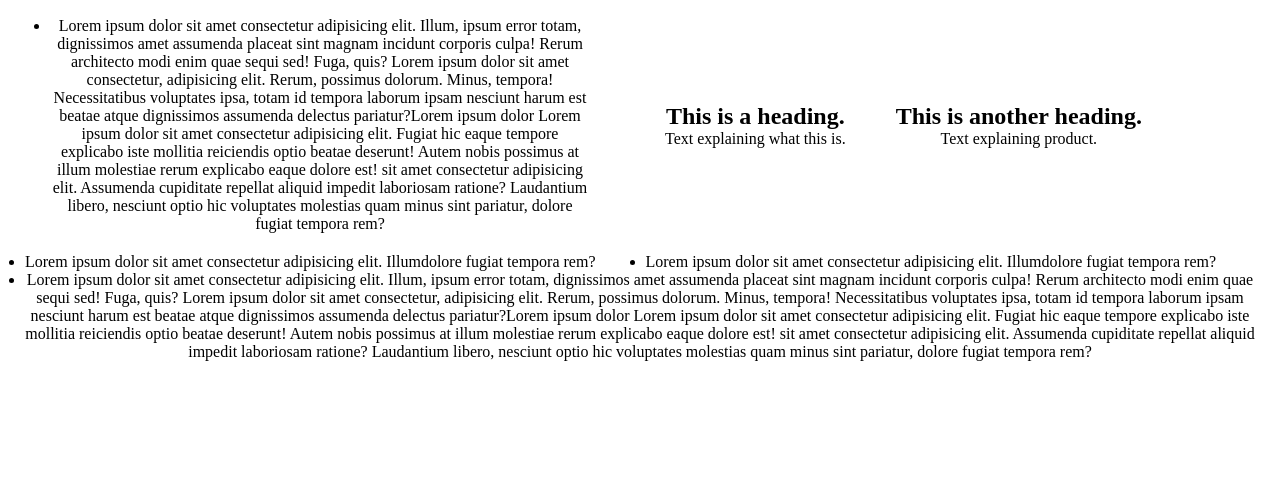
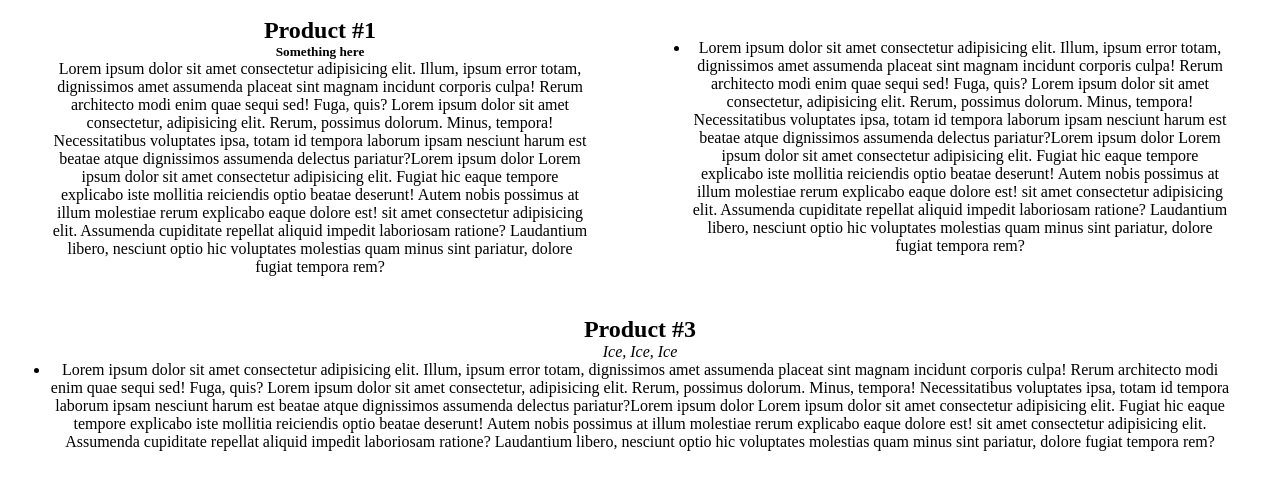
Before and after one commit to oscarmc17/center-div, a plain HTML site: page index.html in a window 1280 px wide. Shown: the part 40-530 px from the top of the page. Drawn offline with Linux system fonts and the light colour scheme.

```diff
--- a/index.html
+++ b/index.html
@@ -11,6 +11,15 @@
     <h1>Hello There</h1>
 
     <div class="outer">
+
+        <div class="middle">
+            <div class="inner" style="padding: 0px 50px;">
+                <h2>Product #1</h2>
+                <h5>Something here</h5>
+                <p>Lorem ipsum dolor sit amet consectetur adipisicing elit. Illum, ipsum error totam, dignissimos amet assumenda placeat sint magnam incidunt corporis culpa! Rerum architecto modi enim quae sequi sed! Fuga, quis? Lorem ipsum dolor sit amet consectetur, adipisicing elit. Rerum, possimus dolorum. Minus, tempora! Necessitatibus voluptates ipsa, totam id tempora laborum ipsam nesciunt harum est beatae atque dignissimos assumenda delectus pariatur?Lorem ipsum dolor Lorem ipsum dolor sit amet consectetur adipisicing elit. Fugiat hic eaque tempore explicabo iste mollitia reiciendis optio beatae deserunt! Autem nobis possimus at illum molestiae rerum explicabo eaque dolore est! sit amet consectetur adipisicing elit. Assumenda cupiditate repellat aliquid impedit laboriosam ratione? Laudantium libero, nesciunt optio hic voluptates molestias quam minus sint pariatur, dolore fugiat tempora rem?</p>
+            </div>
+        </div>
+
         <div class="middle">
             <div class="inner" style="padding: 0px 50px;">
                 <ul>
@@ -19,33 +28,17 @@
             </div>
         </div>
 
-        <div class="inner">
-            <h2>This is a heading.</h2>
-            <p>Text explaining what this is.</p>
+        <div class="middle" style="width: 100%;">
+            <div class="inner" style="padding: 0px 50px;">
+                <h2>Product #3</h2>
+                <i>Ice, Ice, Ice</i>
+                <ul>
+                    <li>Lorem ipsum dolor sit amet consectetur adipisicing elit. Illum, ipsum error totam, dignissimos amet assumenda placeat sint magnam incidunt corporis culpa! Rerum architecto modi enim quae sequi sed! Fuga, quis? Lorem ipsum dolor sit amet consectetur, adipisicing elit. Rerum, possimus dolorum. Minus, tempora! Necessitatibus voluptates ipsa, totam id tempora laborum ipsam nesciunt harum est beatae atque dignissimos assumenda delectus pariatur?Lorem ipsum dolor Lorem ipsum dolor sit amet consectetur adipisicing elit. Fugiat hic eaque tempore explicabo iste mollitia reiciendis optio beatae deserunt! Autem nobis possimus at illum molestiae rerum explicabo eaque dolore est! sit amet consectetur adipisicing elit. Assumenda cupiditate repellat aliquid impedit laboriosam ratione? Laudantium libero, nesciunt optio hic voluptates molestias quam minus sint pariatur, dolore fugiat tempora rem?</li>
+                </ul>
+            </div>
         </div>
 
-        <div class="inner">
-            <h2>This is another heading.</h2>
-            <p>Text explaining product.</p>
-        </div>
 
-        <div class="inner">
-            <ul>
-                <li>Lorem ipsum dolor sit amet consectetur adipisicing elit. Illumdolore fugiat tempora rem?</li>
-            </ul>
-        </div>
-
-        <div class="inner">
-            <ul>
-                <li>Lorem ipsum dolor sit amet consectetur adipisicing elit. Illumdolore fugiat tempora rem?</li>
-            </ul>
-        </div>
-
-        <div class="inner">
-            <ul>
-                <li>Lorem ipsum dolor sit amet consectetur adipisicing elit. Illum, ipsum error totam, dignissimos amet assumenda placeat sint magnam incidunt corporis culpa! Rerum architecto modi enim quae sequi sed! Fuga, quis? Lorem ipsum dolor sit amet consectetur, adipisicing elit. Rerum, possimus dolorum. Minus, tempora! Necessitatibus voluptates ipsa, totam id tempora laborum ipsam nesciunt harum est beatae atque dignissimos assumenda delectus pariatur?Lorem ipsum dolor Lorem ipsum dolor sit amet consectetur adipisicing elit. Fugiat hic eaque tempore explicabo iste mollitia reiciendis optio beatae deserunt! Autem nobis possimus at illum molestiae rerum explicabo eaque dolore est! sit amet consectetur adipisicing elit. Assumenda cupiditate repellat aliquid impedit laboriosam ratione? Laudantium libero, nesciunt optio hic voluptates molestias quam minus sint pariatur, dolore fugiat tempora rem?</li>
-            </ul>
-        </div>
     </div>
 
 </body>
```
Also changed, not shown: images/clay-banks-_wkd7XBRfU4-unsplash.jpg (added), 2 other files.
